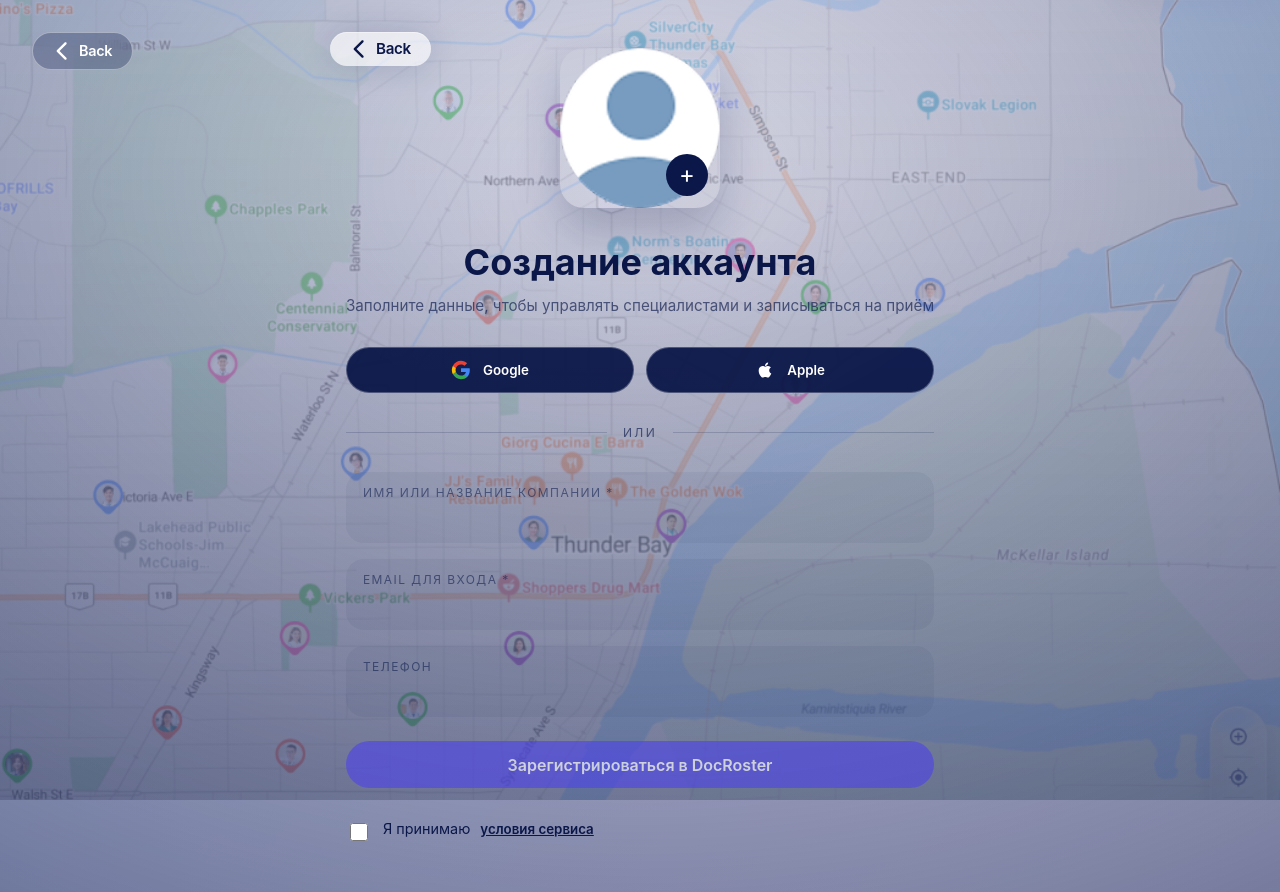
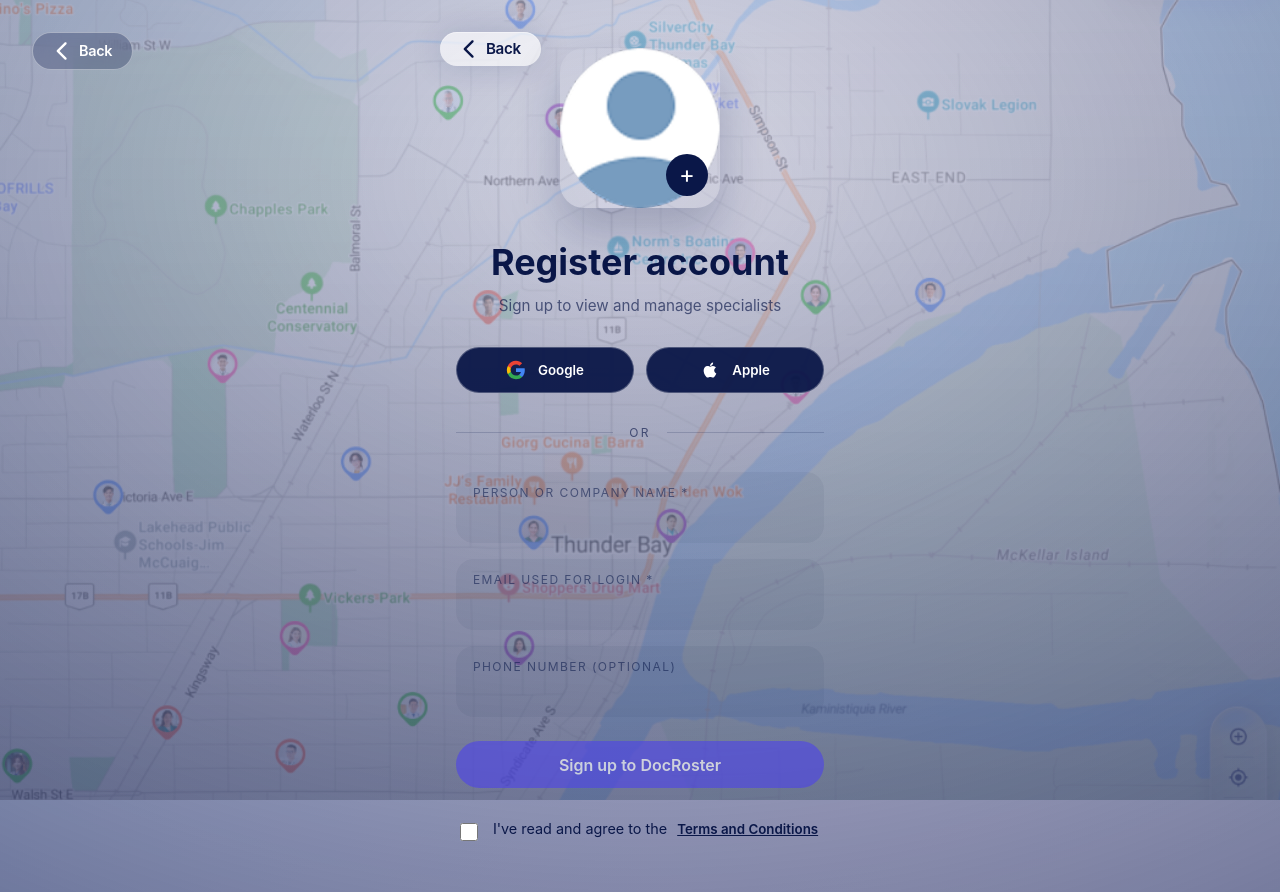
Before and after one commit to BrnzAi/DocRoster-frontend, an Angular app: page /register in a window 1280 px wide. Built offline with nearby package versions, Linux system fonts and the light colour scheme.

Commit message:
codex fixes for register page

```diff
--- a/src/app/components/register/register.component.html
+++ b/src/app/components/register/register.component.html
@@ -1,5 +1,5 @@
 <section class="register">
-  <button type="button" class="register__back" (click)="handleBack()" aria-label="Назад к входу">
+  <button type="button" class="register__back" (click)="handleBack()" aria-label="Back to sign in">
     <span class="register__back-icon" aria-hidden="true">
       <svg width="14" height="14" viewBox="0 0 10 16" fill="none" xmlns="http://www.w3.org/2000/svg">
         <path
@@ -13,12 +13,12 @@
 
   <div class="register__avatar">
     <img src="assets/user.png" alt="Avatar" />
-    <button type="button" class="register__avatar-action" aria-label="Загрузить фото"></button>
+    <button type="button" class="register__avatar-action" aria-label="Upload profile photo"></button>
   </div>
 
   <header class="register__header">
-    <h1>Создание аккаунта</h1>
-    <p>Заполните данные, чтобы управлять специалистами и записываться на приём</p>
+    <h1>Register account</h1>
+    <p>Sign up to view and manage specialists</p>
   </header>
 
   <div class="register__socials">
@@ -32,32 +32,33 @@
     </button>
   </div>
 
-  <div class="register__divider"><span>или</span></div>
+  <div class="register__divider"><span>OR</span></div>
 
   <form class="register__form" (ngSubmit)="submitForm()">
     <label>
-      <span>Имя или название компании *</span>
+      <span>Person or company name *</span>
       <input type="text" name="name" [(ngModel)]="formData.name" required />
     </label>
     <label>
-      <span>Email для входа *</span>
+      <span>Email used for login *</span>
       <input type="email" name="email" [(ngModel)]="formData.email" required />
     </label>
     <label>
-      <span>Телефон</span>
+      <span>Phone number (optional)</span>
       <input type="tel" name="phone" [(ngModel)]="formData.phone" />
     </label>
 
     <button type="submit" [disabled]="isLoading || !agreedToTerms">
       <span *ngIf="isLoading" class="register__spinner" aria-hidden="true"></span>
-      {{ isLoading ? 'Создание...' : 'Зарегистрироваться в DocRoster' }}
+      {{ isLoading ? 'Creating account...' : 'Sign up to DocRoster' }}
     </button>
   </form>
 
   <label class="register__terms">
     <input type="checkbox" [(ngModel)]="agreedToTerms" name="terms" />
     <span>
-      Я принимаю <button type="button" (click)="showTerms()">условия сервиса</button>
+      I've read and agree to the
+      <button type="button" (click)="showTerms()">Terms and Conditions</button>
     </span>
   </label>
 </section>
```
Also changed, not shown: src/app/components/auth/auth.component.html (+7 -7 lines).
